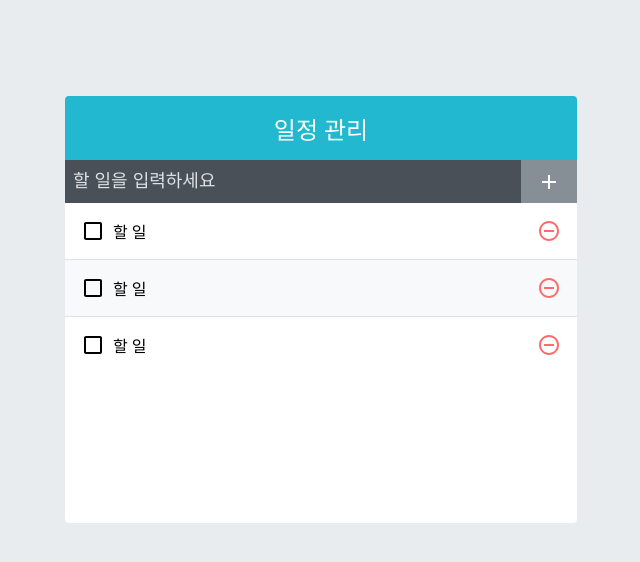
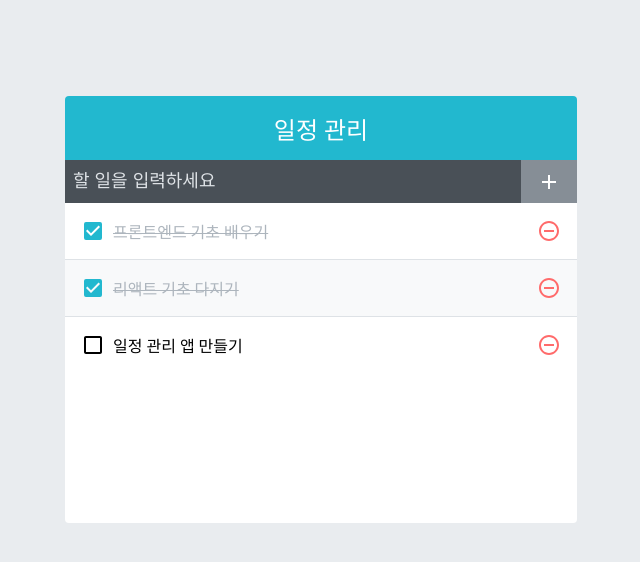
Before and after one commit to casava840/TodoAppFrontend, a React (Create React App) app: page / in a window 1280 px wide. Shown: the top 562 px of the page, without its empty margins (319-959 px from the left). Built offline with nearby package versions, Linux system fonts and the light colour scheme.

Commit message:
add bool checking

```diff
--- a/src/components/TodoListItem.js
+++ b/src/components/TodoListItem.js
@@ -5,13 +5,15 @@
     MdRemoveCircleOutline,
 } from 'react-icons/md';
 import './TodoListItem.scss'
+import cn from 'classnames';
 
-const TodoListItem = () => {
+const TodoListItem = ({todo}) => {
+    const {text, checked} = todo;
     return (
         <div className="TodoListItem">
-            <div className="checkbox">
-                <MdCheckBoxOutlineBlank />
-                <div className="text">할 일</div>
+            <div className= {cn('checkbox', {checked})}>
+                {checked ? <MdCheckBox/> : <MdCheckBoxOutlineBlank />}
+                <div className="text">{text}</div>
             </div>
             <div className="remove">
                 <MdRemoveCircleOutline />
```
